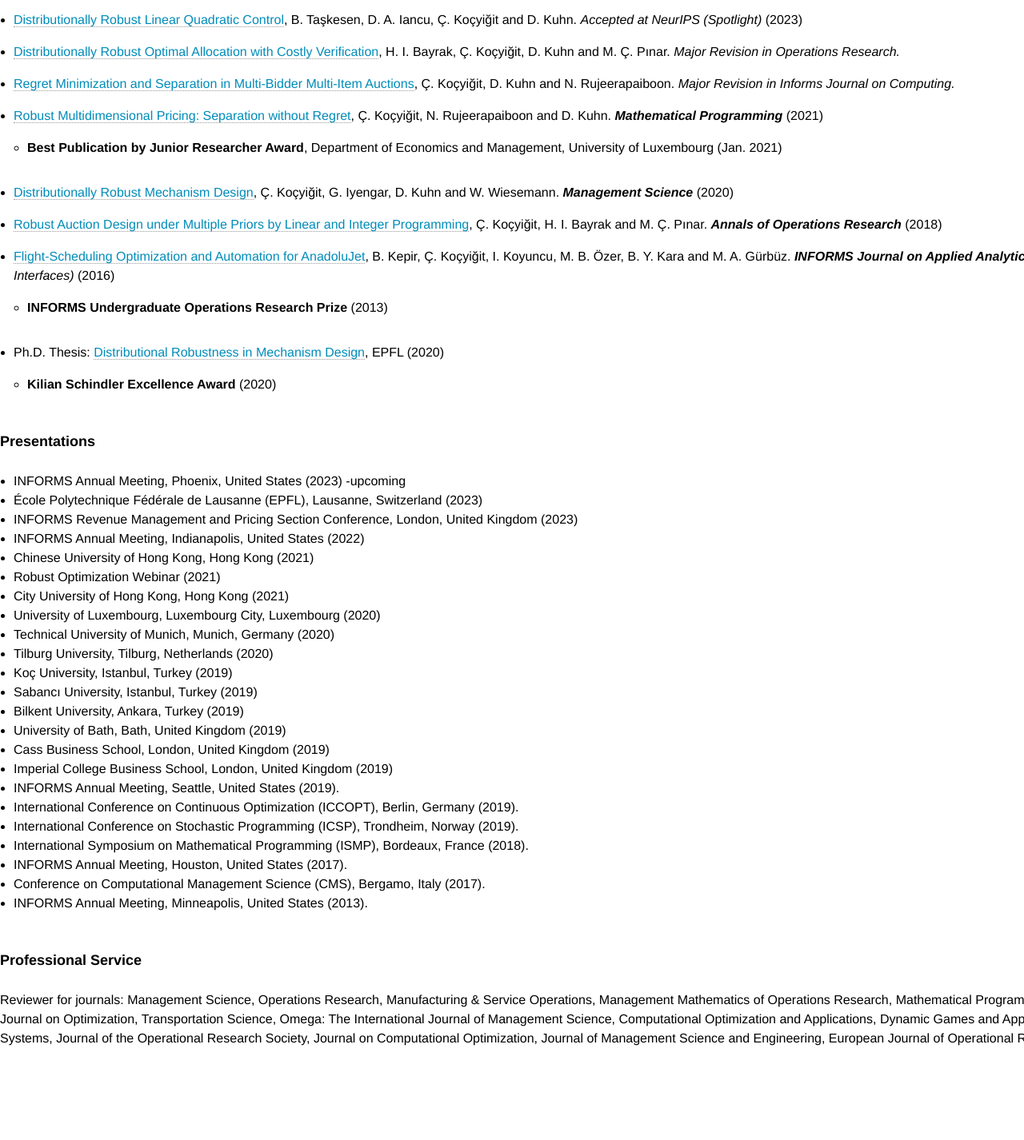
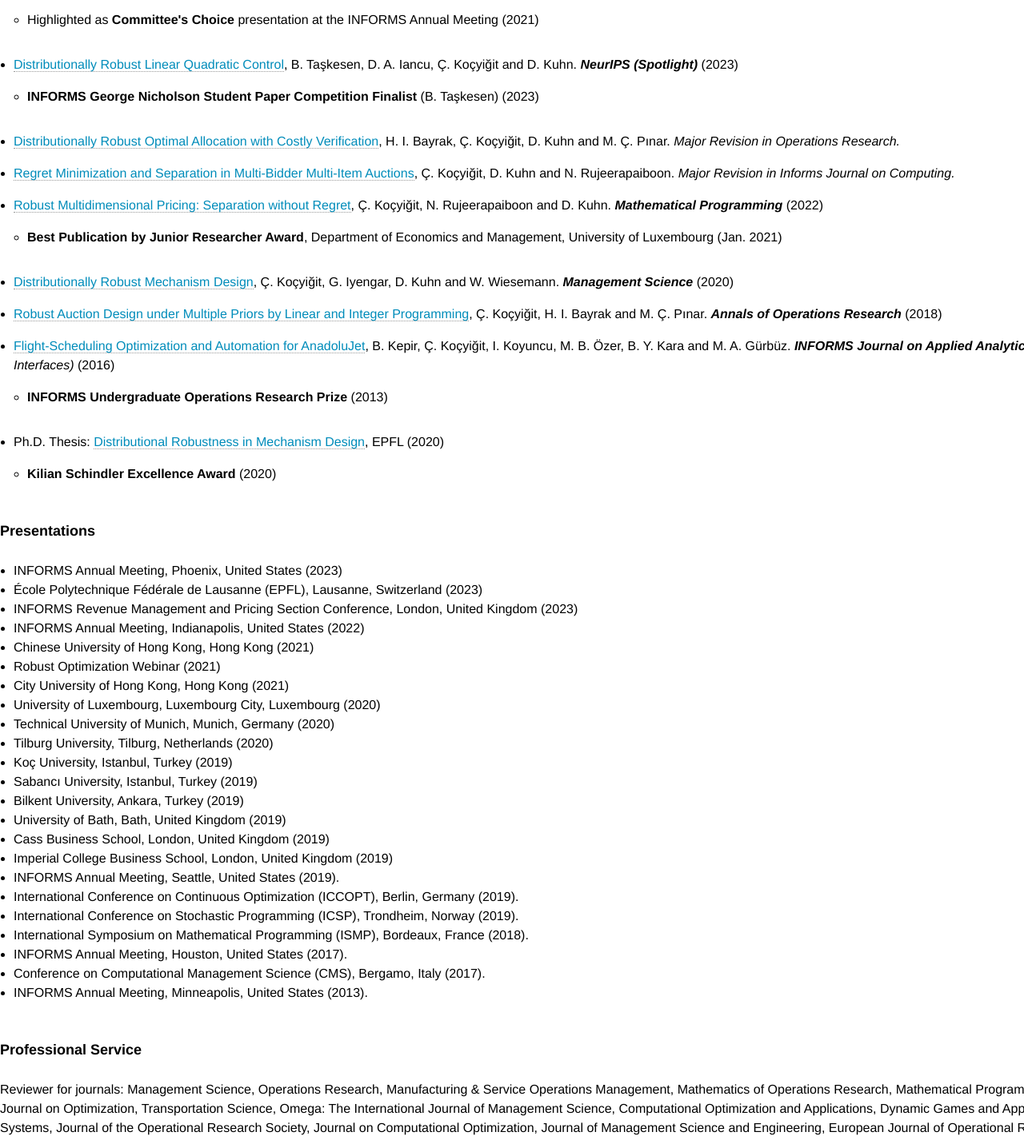
Before and after one commit to cagilkocyigit/cagilkocyigit.github.io, a plain HTML site: page index.html in a window 1280 px wide. Shown: the part 589-2015 px from the top of the page at 80% size. Before the commit the page ends 1976 px from the top, so only its background shows below. Drawn offline with Linux system fonts and the light colour scheme.

Commit message:
Add files via upload

```diff
--- a/index.html
+++ b/index.html
@@ -15,6 +15,7 @@
     </script>
 
      <meta http-equiv="Content-Type" content="text/html; charset=utf-8"/>
+
 
      <title>cagilkocyigit</title>
 
@@ -52,8 +53,8 @@
             <h1 class="fn">Çağıl Koçyiğit </h1>
 	    <p>
 		Assistant Professor <br />
-		<a href="https://wwwfr.uni.lu/fdef/department_of_economics_and_management/luxembourg_centre_for_logistics_and_supply_chain_management">Luxembourg Centre for Logistics and Supply Chain Management</a> <br />
-		<a href="https://wwwfr.uni.lu/fdef/department_of_economics_and_management"> Department of Economics and Management</a> <br />
+		<a href="https://www.uni.lu/fdef-en/research-groups/luxembourg-centre-for-logistics-and-supply-chain-management/">Luxembourg Centre for Logistics and Supply Chain Management</a> <br />
+		<a href="https://www.uni.lu/fdef-en/research-departments/department-of-economics-and-management/"> Department of Economics and Management</a> <br />
 		<a href="https://wwwen.uni.lu/"> University of Luxembourg</a>
 	    </p>
 
@@ -68,7 +69,7 @@
 
         <div id="clear">
             <p>
-		I am an Assistant Professor at the <a href="https://wwwfr.uni.lu/fdef/department_of_economics_and_management/luxembourg_centre_for_logistics_and_supply_chain_management">Luxembourg Centre for Logistics and Supply Chain Management</a>, <a href="https://wwwen.uni.lu/">University of Luxembourg</a>. My research focuses on optimization under uncertainty with applications in economics and mechanism design. Prior to joining University of Luxembourg, I received a Ph.D. in Management of Technology from <a href="http://www.epfl.ch">École Polytechnique Fédérale de Lausanne (EPFL)</a> in 2020, where I worked with <a href="https://rao.epfl.ch/team/">Daniel Kuhn</a>. I hold a B.Sc. degree and an M.Sc. degree in Industrial Engineering from <a href="http://w3.bilkent.edu.tr/bilkent/">Bilkent University</a>.
+		I am an Assistant Professor at the <a href="https://www.uni.lu/fdef-en/research-groups/luxembourg-centre-for-logistics-and-supply-chain-management/">Luxembourg Centre for Logistics and Supply Chain Management</a>, <a href="https://wwwen.uni.lu/">University of Luxembourg</a>. My research focuses on optimization under uncertainty with applications in economics and mechanism design. Prior to joining University of Luxembourg, I received a Ph.D. in Management of Technology from <a href="http://www.epfl.ch">École Polytechnique Fédérale de Lausanne (EPFL)</a> in 2020, where I worked with <a href="https://rao.epfl.ch/team/">Daniel Kuhn</a>. I hold a B.Sc. degree and an M.Sc. degree in Industrial Engineering from <a href="http://w3.bilkent.edu.tr/bilkent/">Bilkent University</a>.
             </p>
 
            <p>
@@ -91,9 +92,12 @@
 		<li><p>Learning Optimal and Fair Policies for Online Allocation of Scarce Societal Resources from Data Collected in Deployment,
 		B. Tang, Ç. Koçyiğit, E. Rice and P. Vayanos.
 		<i>Under Review.</I> <br /> </p></li>
+		<ul><li>Highlighted as <strong>Committee's Choice</strong> presentation at the INFORMS Annual Meeting (2021) </p></li></ul>
+
 		<li><p><a href="https://arxiv.org/pdf/2305.17037.pdf">Distributionally Robust Linear Quadratic Control</a>,
 		B. Taşkesen, D. A. Iancu, Ç. Koçyiğit and D. Kuhn.
-		<i>Accepted at NeurIPS (Spotlight)</I> (2023) <br /> </p></li>
+		<i><strong>NeurIPS (Spotlight)</strong></I> (2023) <br /> </p></li>
+		<ul><li><strong>INFORMS George Nicholson Student Paper Competition Finalist </strong> (B. Taşkesen) (2023) </p></li></ul>
 
 		<li><p><a href="https://arxiv.org/pdf/2211.15122.pdf">Distributionally Robust Optimal Allocation with Costly Verification</a>,
 		H. I. Bayrak, Ç. Koçyiğit, D. Kuhn and  M. Ç. Pınar.
@@ -105,7 +109,7 @@
 
                 <li><p><a href="http://www.optimization-online.org/DB_FILE/2018/07/6742.pdf">Robust Multidimensional Pricing: Separation without Regret</a>,
 		Ç. Koçyiğit, N. Rujeerapaiboon and D. Kuhn.
-        <i><strong> Mathematical Programming</strong></i> (2021)<br /> </p>
+        <i><strong> Mathematical Programming</strong></i> (2022)<br /> </p>
 		<ul><li><strong>Best Publication by Junior Researcher Award</strong>, Department of Economics and
 Management, University of Luxembourg (Jan. 2021)</p></li></ul>
 
@@ -150,7 +154,7 @@ Management, University of Luxembourg (Jan. 2021)</p></li></ul>
             <dt>Presentations</dt>
             <dd>
 		<ul>
-		<li>INFORMS Annual Meeting, Phoenix, United States (2023) -upcoming<br />
+		<li>INFORMS Annual Meeting, Phoenix, United States (2023)<br />
 		<li>École Polytechnique Fédérale de Lausanne (EPFL), Lausanne, Switzerland (2023)<br />
 		<li>INFORMS Revenue Management and Pricing Section Conference, London, United Kingdom (2023)<br />
 		<li>INFORMS Annual Meeting, Indianapolis, United States (2022)<br />
@@ -180,7 +184,7 @@ Management, University of Luxembourg (Jan. 2021)</p></li></ul>
 
             <dt>Professional Service</dt>
             <dd>
-                <p> Reviewer for journals: Management Science, Operations Research, Manufacturing & Service Operations, Management Mathematics of Operations Research, Mathematical Programming, SIAM Journal on Optimization, Transportation Science, Omega: The International Journal of Management Science, Computational Optimization and Applications, Dynamic Games and Applications, Energy Systems,  Journal of the Operational Research Society, Journal on Computational Optimization,  Journal of Management Science and Engineering, European Journal of Operational Research.<br /></p>
+                <p> Reviewer for journals: Management Science, Operations Research, Manufacturing & Service Operations Management, Mathematics of Operations Research, Mathematical Programming, SIAM Journal on Optimization, Transportation Science, Omega: The International Journal of Management Science, Computational Optimization and Applications, Dynamic Games and Applications, Energy Systems,  Journal of the Operational Research Society, Journal on Computational Optimization,  Journal of Management Science and Engineering, European Journal of Operational Research.<br /></p>
             </dd>
 
         <div class="clear"></div>
```
